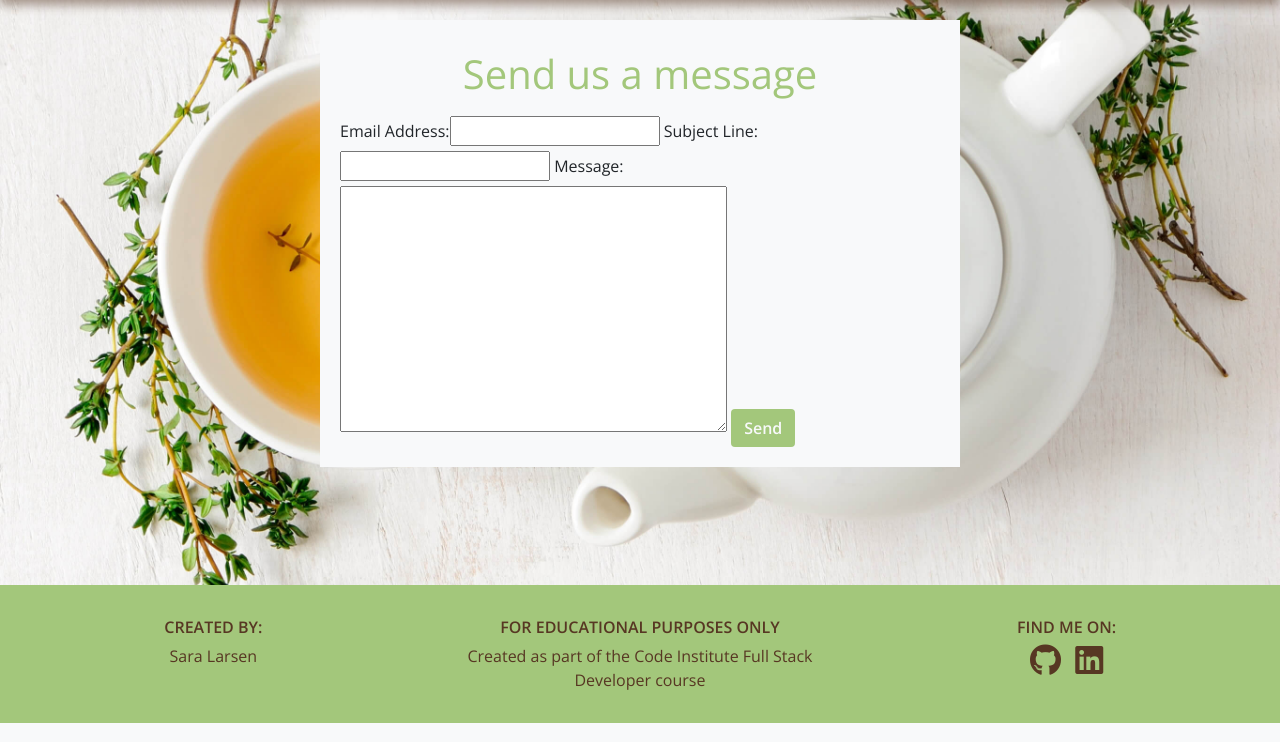
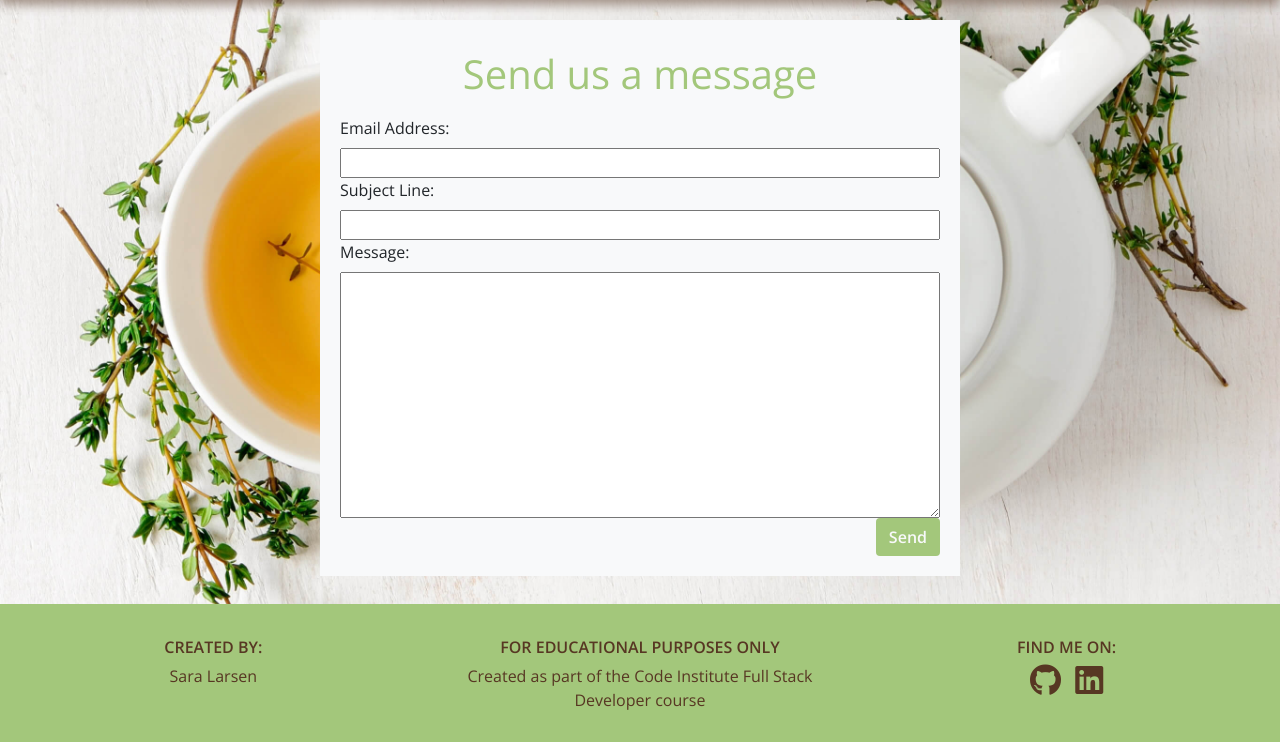
Before and after one commit to Sarani1612/truebrew, a Django app: page /contact/ in a window 1280 px wide. Shown: the part 77-819 px from the top of the page. Run offline with Django 3.2, Linux system fonts and the light colour scheme; data that the repository does not hold is empty; parts of the project's set-up code (start-up, migrations or seed data) failed here and were passed over; some libraries are stand-ins or nearby versions; some web fonts are replaced.

Commit message:
added Bootstrap flex classes to contact form

```diff
--- a/pages/templates/contact.html
+++ b/pages/templates/contact.html
@@ -17,7 +17,7 @@
                 </div>
                 {% endfor %}
                 {% endif %}
-                <form method="POST" action="{% url 'contact' %}" id="contact-form">
+                <form method="POST" action="{% url 'contact' %}" id="contact-form" class="d-flex flex-column">
                     {% csrf_token %}
 
                     {{ contact_form | as_bootstrap }}
```
